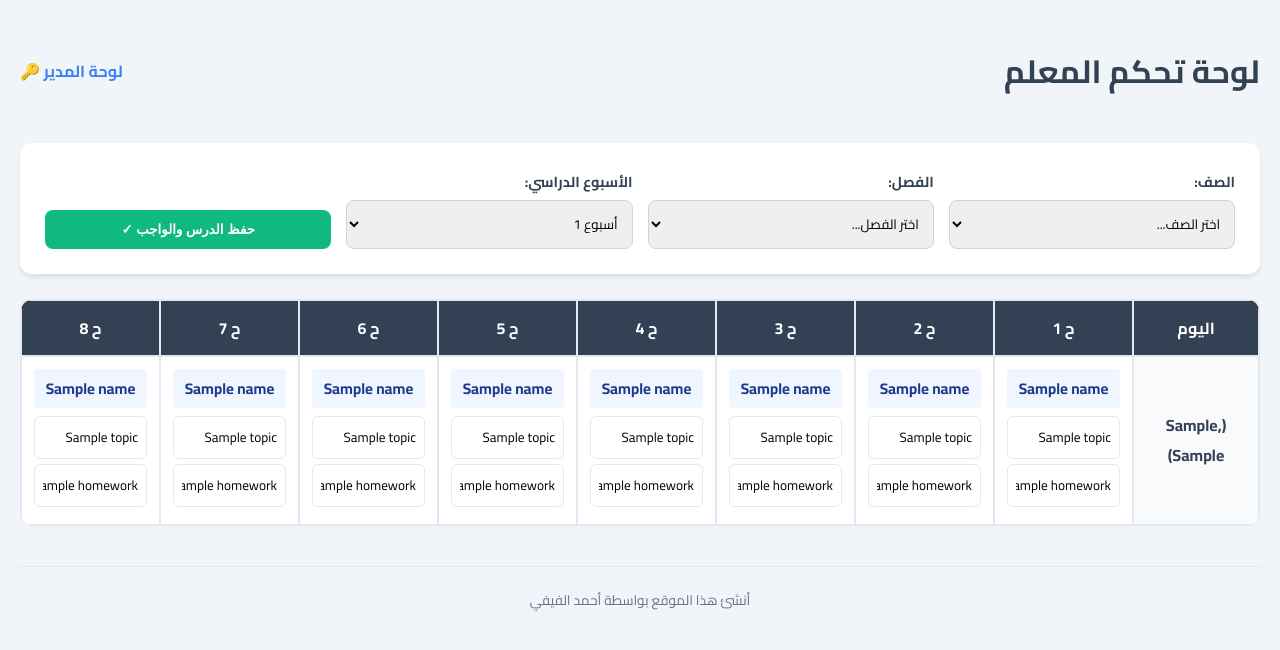
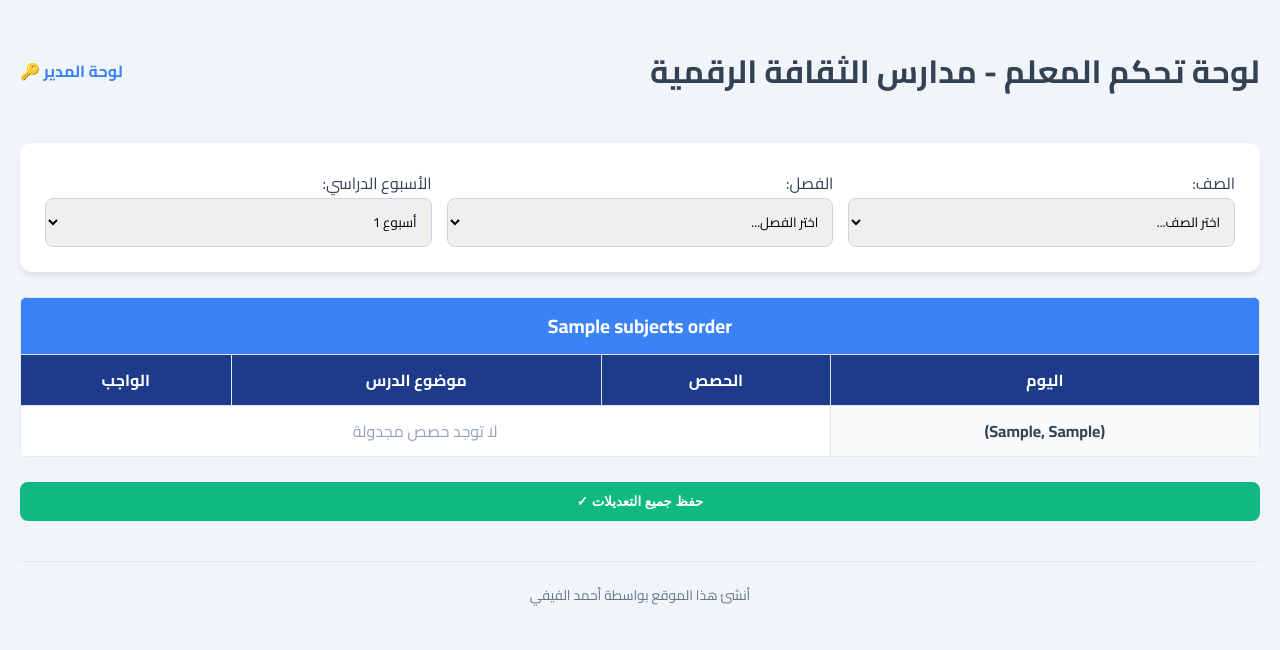
Before and after one commit to ahy564-cyber/Managing-the-weekly-plan, a Flask app: template templates/teacher.html in a window 1280 px wide. Shown: the top 650 px of the page. Run offline with Flask 3, Linux system fonts and the light colour scheme; tables that the repository leaves empty hold one stand-in row (values such as "Sample post"); the template is opened without the code that fills it: values that come from a table or form of the project are taken from there, most other values are stand-ins (such as "Sample title", 1, 10 or a date in 2020).

Commit message:
Update study plan views and settings to match new template
Modify admin, teacher, and student views to align with the "Digital Culture Schools" template, including restructuring tables by subject, updating header/footer, and adding principal name to settings. Also, enhance date editing for weekly schedules and log relevant admin actions.

Replit-Commit-Author: Agent
Replit-Commit-Session-Id: ed73cb33-f3bf-4685-8a4d-0a0269e6bd12
Replit-Commit-Checkpoint-Type: full_checkpoint
Replit-Commit-Event-Id: 7ffc0c66-601b-4a82-b016-9a2be25cb34d
Replit-Commit-Screenshot-Url: https://storage.googleapis.com/screenshot-production-us-central1/07a50d2c-fc51-4352-95cc-4821653c27e5/ed73cb33-f3bf-4685-8a4d-0a0269e6bd12/6auy9yH
Replit-Helium-Checkpoint-Created: true

```diff
--- a/main.py
+++ b/main.py
@@ -186,13 +186,25 @@ def admin():
                 db.session.commit()
                 flash('تم حفظ الجدول الأساسي بنجاح')
         elif action == 'update_settings':
-            for key in ['period1_date', 'period2_date', 'final_date', 'current_week', 'school_name']:
+            # Basic settings
+            for key in ['period1_date', 'period2_date', 'final_date', 'current_week', 'school_name', 'principal_name']:
                 val = request.form.get(key)
                 if val is not None:
                     s = Setting.query.get(key)
                     if s: s.value = val
                     else: db.session.add(Setting(key=key, value=val))
-            log_activity('admin', 'تحديث الإعدادات العامة')
+
+            # Week-specific dates
+            week_num = request.form.get('current_week', '1')
+            for day in DAYS_ORDER:
+                date_key = f'week_{week_num}_date_{day}'
+                date_val = request.form.get(date_key)
+                if date_val is not None:
+                    s = Setting.query.get(date_key)
+                    if s: s.value = date_val
+                    else: db.session.add(Setting(key=date_key, value=date_val))
+
+            log_activity('admin', 'تحديث الإعدادات العامة والتواريخ')
             db.session.commit()
             flash('تم تحديث الإعدادات بنجاح')
         elif action == 'update_locked_days':
@@ -225,7 +237,6 @@ def admin():
                 week_number = int(week)
                 cls = db.session.get(Class, class_id)
 
-                # We update subject names while preserving topics and homework
                 for day in DAYS_ORDER:
                     for period in range(1, 9):
                         subject_name = request.form.get(f'override_{day}_{period}')
@@ -255,13 +266,11 @@ def admin():
     sel_class_id = request.args.get('class_id')
     sel_week = request.args.get('week', settings_dict.get('current_week', '1'))
 
-    # Manage locked days view
     locked_view_week = request.args.get('locked_week', settings_dict.get('current_week', '1'))
     current_locked_days = []
     if locked_view_week and locked_view_week.isdigit():
         current_locked_days = [ld.day_name for ld in LockedDay.query.filter_by(week_number=int(locked_view_week)).all()]
 
-    # Manage fixed schedule view
     sel_fixed_class_id = request.args.get('fixed_class_id')
     fixed_schedule = {day: {p: '' for p in range(1, 9)} for day in DAYS_ORDER}
     if sel_fixed_class_id and sel_fixed_class_id.isdigit():
@@ -281,14 +290,12 @@ def admin():
             if w.subject_name:
                 day_data['subject_name'] = w.subject_name
 
-    # Completion Stats
     current_week_int = int(settings_dict.get('current_week', '1'))
     all_classes_count = len(classes)
     completed_classes = []
     pending_classes = []
 
     for c in classes:
-        # A class is considered "Completed" if it has at least one topic filled in the current week
         has_data = WeeklyData.query.filter(
             WeeklyData.class_id == c.id,
             WeeklyData.week_number == current_week_int,
@@ -300,8 +307,6 @@ def admin():
             pending_classes.append(c)
 
     completion_percent = (len(completed_classes) / all_classes_count * 100) if all_classes_count > 0 else 0
-
-    # Activity Logs
     logs = ActivityLog.query.order_by(ActivityLog.timestamp.desc()).limit(50).all()
 
     return render_template('admin.html', grades=grades, classes=classes, settings=settings_dict, subjects=subjects,
@@ -338,7 +343,6 @@ def teacher():
     settings_dict = {s.key: s.value for s in all_settings}
     if not week: week = settings_dict.get('current_week', '1')
 
-    # Locked days check
     locked_days = []
     if week and week.isdigit():
         locked_days = [ld.day_name for ld in LockedDay.query.filter_by(week_number=int(week)).all()]
@@ -368,19 +372,35 @@ def teacher():
     grades = Grade.query.all()
     classes = Class.query.filter_by(grade_id=int(grade_id)).all() if grade_id and grade_id.isdigit() else []
 
-    schedule = {day: {p: {'subject_name': '', 'topic': '', 'homework': ''} for p in range(1, 9)} for day in DAYS_ORDER}
+    # Process schedule grouped by subject
+    subjects_order = []
+    schedule_by_subject = {}
+
     if class_id and class_id.isdigit():
-        fixed = Subject.query.filter_by(class_id=int(class_id)).all()
-        for f in fixed: schedule[f.day][f.period]['subject_name'] = f.name
+        fixed = Subject.query.filter_by(class_id=int(class_id)).order_by(Subject.period).all()
+        weekly = WeeklyData.query.filter_by(class_id=int(class_id), week_number=int(week)).all()
 
-        weekly = WeeklyData.query.filter_by(class_id=int(class_id), week_number=int(week)).all()
-        for w in weekly:
-            day_data = schedule[w.day][w.period]
-            day_data.update({'topic': w.topic, 'homework': w.homework})
-            if w.subject_name:
-                day_data['subject_name'] = w.subject_name
+        # Organize weekly data
+        weekly_map = {(w.day, w.period): w for w in weekly}
 
-    return render_template('teacher.html', grades=grades, classes=classes, schedule=schedule,
+        for f in fixed:
+            sub_name = f.name
+            if sub_name not in schedule_by_subject:
+                schedule_by_subject[sub_name] = {d: [] for d in DAYS_ORDER}
+                subjects_order.append(sub_name)
+
+            w_data = weekly_map.get((f.day, f.period))
+            # Handle override subject name if it exists in WeeklyData
+            actual_sub_name = w_data.subject_name if w_data and w_data.subject_name else f.name
+
+            schedule_by_subject[sub_name][f.day].append({
+                'period': f.period,
+                'topic': w_data.topic if w_data else '',
+                'homework': w_data.homework if w_data else ''
+            })
+
+    return render_template('teacher.html', grades=grades, classes=classes,
+                         schedule_by_subject=schedule_by_subject, subjects_order=subjects_order,
                          selected_grade=grade_id, selected_class=class_id, selected_week=week,
                          days_ar=DAYS_AR, days_order=DAYS_ORDER, settings=settings_dict,
                          locked_days=locked_days)
@@ -394,25 +414,36 @@ def student(grade_id, class_id):
     grade = db.session.get(Grade, grade_id)
     cls = db.session.get(Class, class_id)
 
-    schedule = {day: {p: {'subject_name': '', 'topic': '', 'homework': ''} for p in range(1, 9)} for day in DAYS_ORDER}
-    fixed = Subject.query.filter_by(class_id=class_id).all()
-    for f in fixed: schedule[f.day][f.period]['subject_name'] = f.name
+    # Group schedule by subject for dynamic grid
+    subjects_order = []
+    schedule_by_subject = {}
 
+    fixed = Subject.query.filter_by(class_id=class_id).order_by(Subject.period).all()
     weekly = WeeklyData.query.filter_by(class_id=class_id, week_number=int(week)).all()
-    for w in weekly:
-        day_data = schedule[w.day][w.period]
-        day_data.update({'topic': w.topic, 'homework': w.homework})
-        if w.subject_name:
-            day_data['subject_name'] = w.subject_name
+    weekly_map = {(w.day, w.period): w for w in weekly}
 
-    return render_template('student.html', schedule=schedule, days_ar=DAYS_AR, days_order=DAYS_ORDER, settings=settings_dict,
+    for f in fixed:
+        sub_name = f.name
+        if sub_name not in schedule_by_subject:
+            schedule_by_subject[sub_name] = {d: [] for d in DAYS_ORDER}
+            subjects_order.append(sub_name)
+
+        w_data = weekly_map.get((f.day, f.period))
+        schedule_by_subject[sub_name][f.day].append({
+            'period': f.period,
+            'topic': w_data.topic if w_data else '',
+            'homework': w_data.homework if w_data else ''
+        })
+
+    return render_template('student.html', schedule_by_subject=schedule_by_subject, subjects_order=subjects_order,
+                         days_ar=DAYS_AR, days_order=DAYS_ORDER, settings=settings_dict,
                          week=week, grade_name=grade.name if grade else '', class_name=cls.name if cls else '')
 
 if __name__ == '__main__':
     with app.app_context():
         try:
             db.create_all()
-            print("Successfully connected to PostgreSQL and initialized schema.")
+            print("Successfully connected to PostgreSQL.")
         except Exception as e:
             print(f"Error connecting to PostgreSQL: {e}")
     app.run(host='0.0.0.0', port=5000, debug=True)
--- a/templates/teacher.html
+++ b/templates/teacher.html
@@ -2,29 +2,29 @@
 <html lang="ar" dir="rtl">
 <head>
     <meta charset="UTF-8">
-    <title>لوحة المعلم</title>
+    <title>لوحة المعلم - مدارس الثقافة الرقمية</title>
     <link href="https://fonts.googleapis.com/css2?family=Cairo:wght@400;700&display=swap" rel="stylesheet">
     <style>
-        body { font-family: 'Cairo', sans-serif; margin: 20px; background: #f1f5f9; color: #334155; }
-        .card { background: white; padding: 25px; border-radius: 12px; margin-bottom: 25px; box-shadow: 0 4px 6px -1px rgb(0 0 0 / 0.1); }
+        body { font-family: 'Cairo', sans-serif; margin: 0; padding: 20px; background: #f1f5f9; color: #334155; }
+        .card { background: white; padding: 25px; border-radius: 12px; margin-bottom: 25px; box-shadow: 0 4px 6px -1px rgba(0,0,0,0.1); }
         .controls { display: grid; grid-template-columns: repeat(auto-fit, minmax(150px, 1fr)); gap: 15px; align-items: flex-end; }
-        label { display: block; margin-bottom: 5px; font-weight: 600; font-size: 0.9em; }
         select { padding: 10px; border-radius: 8px; border: 1.5px solid #cbd5e1; width: 100%; font-family: inherit; }
-        table { width: 100%; border-collapse: separate; border-spacing: 0; background: white; border-radius: 12px; overflow: hidden; border: 1px solid #e2e8f0; }
-        th, td { border: 1px solid #e2e8f0; padding: 12px; text-align: center; }
-        th { background: #334155; color: white; font-weight: 700; }
-        input { width: 100%; border: 1px solid #e2e8f0; padding: 8px; border-radius: 6px; box-sizing: border-box; font-family: inherit; margin-bottom: 5px; }
-        input:focus { border-color: #3b82f6; outline: none; }
-        .fixed-sub { font-weight: 700; color: #1e3a8a; background: #eff6ff; padding: 5px; border-radius: 4px; display: block; margin-bottom: 8px; font-size: 0.95em; }
-        .save-btn { background: #10b981; color: white; border: none; padding: 12px 30px; border-radius: 8px; cursor: pointer; font-weight: 700; transition: all 0.2s; }
-        .save-btn:hover { background: #059669; transform: translateY(-1px); }
+
+        .subject-table { width: 100%; border-collapse: collapse; margin-bottom: 25px; background: white; border-radius: 8px; overflow: hidden; }
+        .subject-table th, .subject-table td { border: 1px solid #e2e8f0; padding: 10px; text-align: center; }
+        .subject-table th { background: #1e3a8a; color: white; }
+        .subject-name-header { background: #3b82f6 !important; font-size: 1.2em; }
+
+        input { width: 100%; border: 1px solid #cbd5e1; padding: 8px; border-radius: 6px; box-sizing: border-box; font-family: inherit; }
+        .save-btn { background: #10b981; color: white; border: none; padding: 12px 30px; border-radius: 8px; cursor: pointer; font-weight: 700; width: 100%; }
+
         .header { display: flex; justify-content: space-between; align-items: center; margin-bottom: 20px; }
         .admin-link { color: #3b82f6; text-decoration: none; font-weight: 600; }
     </style>
 </head>
 <body>
     <div class="header">
-        <h1>لوحة تحكم المعلم</h1>
+        <h1>لوحة تحكم المعلم - مدارس الثقافة الرقمية</h1>
         <a href="/admin" class="admin-link">لوحة المدير 🔑</a>
     </div>
 
@@ -50,90 +50,89 @@
                     {% for w in range(1, 20) %}<option value="{{ w }}" {% if selected_week == w|string %}selected{% endif %}>أسبوع {{ w }}</option>{% endfor %}
                 </select>
             </div>
-            <button class="save-btn" onclick="saveData()">حفظ الدرس والواجب ✓</button>
         </div>
     </div>
 
     {% if selected_class %}
-    <table>
+    <div id="batch-form">
+        {% for subject in subjects_order %}
+        <table class="subject-table">
             <thead>
-            <tr>
-                <th style="width: 100px;">اليوم</th>
-                {% for p in range(1, 9) %}<th>ح {{ p }}</th>{% endfor %}
-            </tr>
+                <tr><th colspan="4" class="subject-name-header">{{ subject }}</th></tr>
+                <tr><th>اليوم</th><th>الحصص</th><th>موضوع الدرس</th><th>الواجب</th></tr>
             </thead>
             <tbody>
-            {% for d in days_order %}
-            {% set is_locked = d in locked_days %}
-            <tr {% if is_locked %}style="background: #fff1f2;"{% endif %}>
-                <td style="background: #f8fafc; font-weight: 700;">
-                    {{ days_ar[d] }}
+                {% for day in days_order %}
+                {% set is_locked = day in locked_days %}
+                {% set periods = schedule_by_subject[subject][day] %}
+                {% if periods %}
+                    {% for p in periods %}
+                    <tr data-day="{{ day }}" data-period="{{ p.period }}">
+                        {% if loop.first %}<td rowspan="{{ periods|length }}" style="font-weight:700; background:#f8fafc;">{{ days_ar[day] }}</td>{% endif %}
+                        <td>حصة {{ p.period }}</td>
+                        <td>
                             {% if is_locked %}
-                    <br><span style="color: #e11d48; font-size: 0.7em;">(مغلق)</span>
+                            <span style="color:red;">مغلق</span>
+                            {% else %}
+                            <input type="text" class="topic" value="{{ p.topic }}" placeholder="ادخل الدرس...">
                             {% endif %}
                         </td>
-                {% for p in range(1, 9) %}
-                <td data-day="{{ d }}" data-period="{{ p }}">
+                        <td>
                             {% if is_locked %}
-                        <span style="color: #94a3b8; font-size: 0.8em;">هذا اليوم مغلق في هذا الأسبوع محدد من قبل الإدارة</span>
-                    {% elif schedule[d][p].subject_name %}
-                        <span class="fixed-sub">{{ schedule[d][p].subject_name }}</span>
-                        <input type="text" class="topic" value="{{ schedule[d][p].topic }}" placeholder="الدرس اليومي...">
-                        <input type="text" class="hw" value="{{ schedule[d][p].homework }}" placeholder="الواجب المنزلي...">
+                            -
                             {% else %}
-                        <span style="color: #cbd5e1; font-size: 0.8em;">لا توجد مادة</span>
+                            <input type="text" class="hw" value="{{ p.homework }}" placeholder="الواجب...">
                             {% endif %}
                         </td>
+                    </tr>
                     {% endfor %}
+                {% else %}
+                <tr>
+                    <td style="font-weight:700; background:#f8fafc;">{{ days_ar[day] }}</td>
+                    <td colspan="3" style="color:#94a3b8;">لا توجد حصص مجدولة</td>
                 </tr>
+                {% endif %}
                 {% endfor %}
             </tbody>
         </table>
+        {% endfor %}
+        <button class="save-btn" onclick="saveData()">حفظ جميع التعديلات ✓</button>
+    </div>
     {% else %}
     <div style="text-align: center; padding: 50px; background: white; border-radius: 12px; color: #94a3b8;">
-        <h3>يرجى اختيار الصف والفصل للبدء في تعبئة البيانات</h3>
+        <h3>يرجى اختيار الصف والفصل للبدء</h3>
     </div>
     {% endif %}
+
+    <footer style="text-align: center; padding: 20px; color: #64748b; font-size: 0.85em; margin-top: 40px; border-top: 1px solid #e2e8f0;">
+        أنشئ هذا الموقع بواسطة أحمد الفيفي
+    </footer>
 
     <script>
         function saveData() {
             const entries = [];
-            document.querySelectorAll('td[data-day]').forEach(td => {
-                const topic = td.querySelector('.topic');
-                if (topic) {
+            document.querySelectorAll('tr[data-day]').forEach(tr => {
+                const topic = tr.querySelector('.topic');
+                const hw = tr.querySelector('.hw');
+                if (topic && hw) {
                     entries.push({
-                        day: td.dataset.day,
-                        period: td.dataset.period,
+                        day: tr.dataset.day,
+                        period: tr.dataset.period,
                         topic: topic.value,
-                        homework: td.querySelector('.hw').value
+                        homework: hw.value
                     });
                 }
             });
-            if (entries.length === 0) return;
-
-            const btn = document.querySelector('.save-btn');
-            btn.textContent = 'جاري الحفظ...';
-            btn.style.opacity = '0.7';
 
             fetch(location.href, {
                 method: 'POST',
                 headers: {'Content-Type': 'application/json'},
                 body: JSON.stringify({entries})
-            }).then(r => {
-                if(r.ok) {
-                    btn.textContent = 'تم الحفظ بنجاح ✓';
-                    btn.style.background = '#059669';
-                    setTimeout(() => {
-                        btn.textContent = 'حفظ الدرس والواجب ✓';
-                        btn.style.background = '#10b981';
-                        btn.style.opacity = '1';
-                    }, 2000);
-                }
+            }).then(r => r.json()).then(data => {
+                if(data.status === 'success') alert('تم الحفظ بنجاح');
+                else alert('خطأ: ' + data.message);
             });
         }
     </script>
-    <footer style="text-align: center; padding: 20px; color: #64748b; font-size: 0.85em; margin-top: 40px; border-top: 1px solid #e2e8f0;">
-        أنشئ هذا الموقع بواسطة أحمد الفيفي
-    </footer>
 </body>
 </html>
```
Also changed, not shown: templates/admin.html (+16 -5 lines), templates/student.html (+80 -112 lines). Lines whose indentation alone changed are shown as unchanged.
